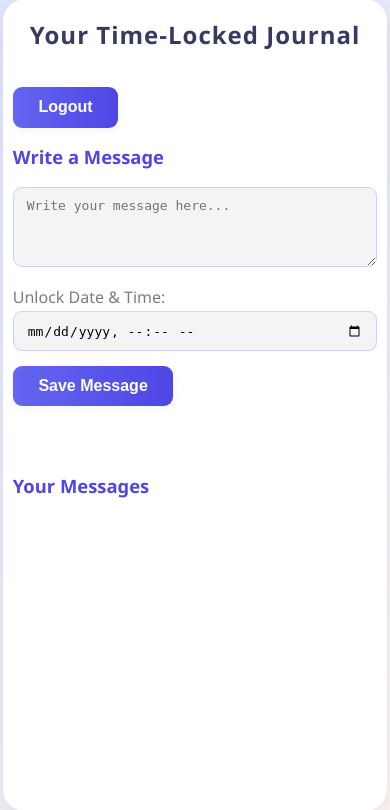
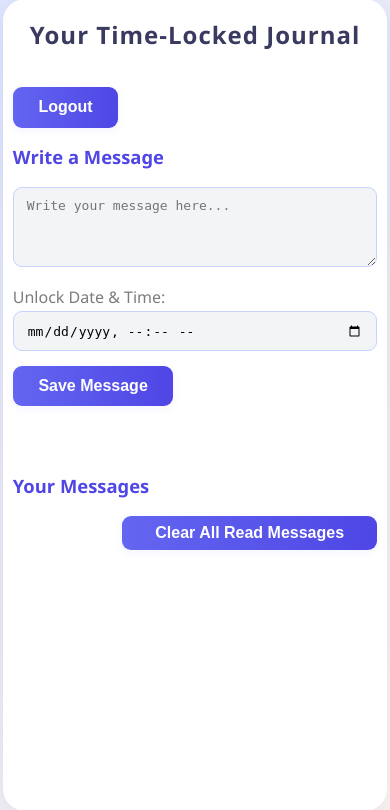
Before and after one commit to ArjunPC1121/time-locked-journal, a Flask app: page /journal in a window 390 px wide. Shown: the part 17-827 px from the top of the page. Run offline with Flask 3, Linux system fonts and the light colour scheme; some libraries are stand-ins or nearby versions.

Commit message:
Added delete buttons and Clear all messages option

```diff
--- a/static/main.js
+++ b/static/main.js
@@ -39,7 +39,6 @@
         document.getElementById('write-message-status').innerText = "Please enter message and unlock time.";
         return;
     }
-
     const unlockDate = new Date(unlockTime);
     if (isNaN(unlockDate.getTime())) {
         document.getElementById('write-message-status').innerText = "Invalid unlock date/time.";
@@ -62,6 +61,57 @@
     });
 }
 
+// Delete a single message by document ID
+function deleteMessage(docId) {
+    firebase.firestore().collection("messages").doc(docId).delete()
+        .then(() => {
+            fetchMessages();
+        })
+        .catch(error => {
+            alert("Error deleting message: " + error.message);
+        });
+}
+
+// Delete all unlocked messages for the current user
+function clearAllReadMessages() {
+    const user = firebase.auth().currentUser;
+    if (!user) return;
+    if (!confirm("Are you sure you want to delete all read messages? This cannot be undone.")) return;
+
+    firebase.firestore().collection("messages")
+        .where("user_id", "==", user.uid)
+        .orderBy("unlock_time")
+        .get()
+        .then(querySnapshot => {
+            const now = new Date();
+            const batch = firebase.firestore().batch();
+            let count = 0;
+            querySnapshot.forEach(doc => {
+                const data = doc.data();
+                let unlockDate;
+                if (data.unlock_time && typeof data.unlock_time.toDate === "function") {
+                    unlockDate = data.unlock_time.toDate();
+                } else if (typeof data.unlock_time === "string" || typeof data.unlock_time === "number") {
+                    unlockDate = new Date(data.unlock_time);
+                }
+                if (unlockDate && unlockDate <= now) {
+                    batch.delete(doc.ref);
+                    count++;
+                }
+            });
+            if (count === 0) {
+                alert("No read messages to delete.");
+                return;
+            }
+            batch.commit().then(() => {
+                fetchMessages();
+            });
+        })
+        .catch(error => {
+            alert("Error clearing messages: " + error.message);
+        });
+}
+
 // Fetch and display messages
 function fetchMessages() {
     const user = firebase.auth().currentUser;
@@ -80,7 +130,6 @@
             }
             querySnapshot.forEach(doc => {
                 const data = doc.data();
-
                 let unlockDate;
                 if (data.unlock_time && typeof data.unlock_time.toDate === "function") {
                     unlockDate = data.unlock_time.toDate();
@@ -93,13 +142,21 @@
                 const li = document.createElement('li');
                 if (!unlockDate || isNaN(unlockDate.getTime())) {
                     li.className = "locked";
-                    li.innerHTML = `<b>Error:</b> Invalid unlock time for this message.`;
+                    li.innerHTML = `<div class="message-content"><div><b>Error:</b> Invalid unlock time for this message.</div></div>`;
                 } else if (unlockDate > now) {
                     li.className = "locked";
-                    li.innerHTML = `<b>Locked until:</b> ${unlockDate.toLocaleString()} <br> <i>(Message is locked)</i>`;
+                    li.innerHTML = `<div class="message-content"><div><b>Locked until:</b> ${unlockDate.toLocaleString()} <br> <i>(Message is locked)</i></div></div>`;
                 } else {
                     li.className = "unlocked";
-                    li.innerHTML = `<b>Unlocked at:</b> ${unlockDate.toLocaleString()} <br> <b>Message:</b> ${data.message}`;
+                    li.innerHTML = `
+                        <div class="message-content">
+                            <div>
+                                <b>Unlocked at:</b> ${unlockDate.toLocaleString()} <br>
+                                <b>Message:</b> ${data.message}
+                            </div>
+                            <button class="delete-btn" onclick="deleteMessage('${doc.id}')">Delete</button>
+                        </div>
+                    `;
                 }
                 messagesList.appendChild(li);
             });
--- a/static/styles.css
+++ b/static/styles.css
@@ -1,4 +1,3 @@
-
 body, h1, h2, h3, p, ul, li, input, button, textarea, label {
     margin: 0;
     padding: 0;
@@ -111,38 +110,116 @@
 
 #messages-section {
     margin-top: 2em;
+    position: relative;
+}
+
+/* Ensure the #clear-all-btn is always outside message cards */
+#clear-all-btn {
+    display: block;
+    float: none;
+    margin: 0 0 1em auto;
+    background: linear-gradient(90deg, #6366f1 0%, #4f46e5 100%);
+    color: #fff;
+    border: none;
+    border-radius: 9px;
+    padding: 0.5em 1.4em;
+    font-size: 1em;
+    font-weight: 600;
+    cursor: pointer;
+    box-shadow: 0 2px 8px rgba(99, 102, 241, 0.08);
+    transition: background 0.2s, transform 0.1s;
+    max-width: 70%;
+    /* Ensures button doesn't take full width on mobile */
+}
+
+#clear-all-btn:hover {
+    background: linear-gradient(90deg, #4f46e5 0%, #6366f1 100%);
+    transform: translateY(-2px) scale(1.03);
+}
+
+#messages-section {
+    position: relative;
 }
 
 #messages-list {
-    list-style: none;
-    padding: 0;
+    clear: both;
 }
 
+/* Extra: Prevent message cards from wrapping floated elements */
 #messages-list li {
     background: #f8fafc;
-    border-radius: 12px;
-    margin-bottom: 1.1em;
-    padding: 1em 1em 0.8em 1em;
-    box-shadow: 0 1px 4px rgba(99, 102, 241, 0.07);
-    transition: background 0.2s, box-shadow 0.2s;
-    word-break: break-word;
+    border-radius: 14px;
+    margin-bottom: 1.4em;
+    padding: 0.9em 1em 0.9em 1.2em;
+    box-shadow: 0 2px 8px rgba(99, 102, 241, 0.10);
+    border: 1.5px solid #e0e7ff;
+    position: relative;
+    transition: box-shadow 0.2s, border 0.2s;
 }
 
 #messages-list li.unlocked {
-    border-left: 4px solid #4f46e5;
+    border-left: 6px solid #4f46e5;
     background: #eef2ff;
     color: #22223b;
+    box-shadow: 0 4px 16px rgba(99, 102, 241, 0.13);
 }
 
 #messages-list li.locked {
-    border-left: 4px solid #a5b4fc;
+    border-left: 6px solid #a5b4fc;
     background: #f1f5f9;
     color: #9ca3af;
     font-style: italic;
+    box-shadow: 0 2px 8px rgba(99, 102, 241, 0.07);
+}
+
+#messages-list li:not(:last-child)::after {
+    content: "";
+    display: block;
+    height: 0;
+    border-bottom: 1.5px dashed #d1d5db;
+    margin: 1em 0 0 0;
+    width: 90%;
+    position: absolute;
+    left: 5%;
+    bottom: -0.7em;
+    z-index: 0;
 }
 
 #messages-list li b {
     color: #4f46e5;
+}
+
+/* Flexbox for message content and button alignment */
+.message-content {
+    display: flex;
+    justify-content: space-between;
+    align-items: center;
+    gap: 1em;
+}
+
+.message-content > div {
+    flex: 1 1 0;
+    min-width: 0;
+    word-break: break-word;
+}
+
+.delete-btn {
+    background: linear-gradient(90deg, #f43f5e 0%, #e11d48 100%);
+    color: #fff;
+    border: none;
+    border-radius: 6px;
+    padding: 0.3em 1em;
+    font-size: 0.95em;
+    cursor: pointer;
+    transition: background 0.2s, transform 0.1s;
+    margin-left: 1em;
+    white-space: nowrap;
+    align-self: flex-start;
+}
+
+.delete-btn:hover {
+    background: linear-gradient(90deg, #e11d48 0%, #f43f5e 100%);
+    transform: scale(1.05);
 }
 
 @media (max-width: 600px) {
@@ -154,4 +231,14 @@
     body {
         align-items: stretch;
     }
+    .message-content {
+        flex-direction: column;
+        align-items: stretch;
+        gap: 0.5em;
+    }
+    #clear-all-btn {
+        float: none;
+        width: 100%;
+        margin-bottom: 1em;
+    }
 }
--- a/templates/journal.html
+++ b/templates/journal.html
@@ -11,8 +11,10 @@
         <button onclick="writeMessage()">Save Message</button>
         <div id="write-message-status"></div>
     </div>
+
     <div id="messages-section">
         <h3>Your Messages</h3>
+        <button id="clear-all-btn" onclick="clearAllReadMessages()">Clear All Read Messages</button>
         <ul id="messages-list"></ul>
     </div>
 </div>
```
